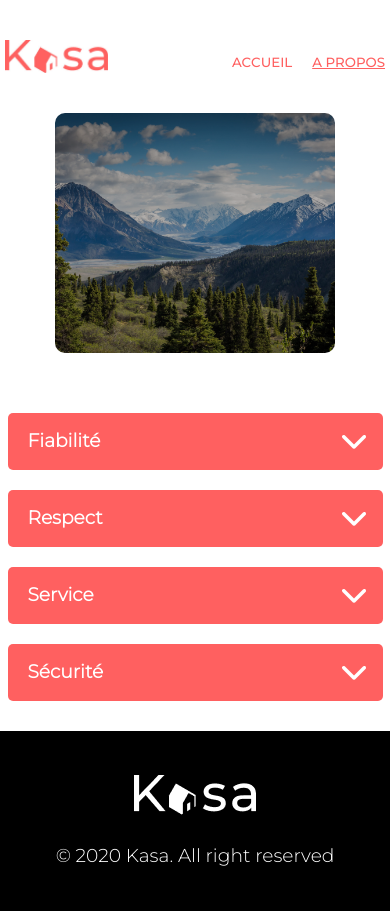
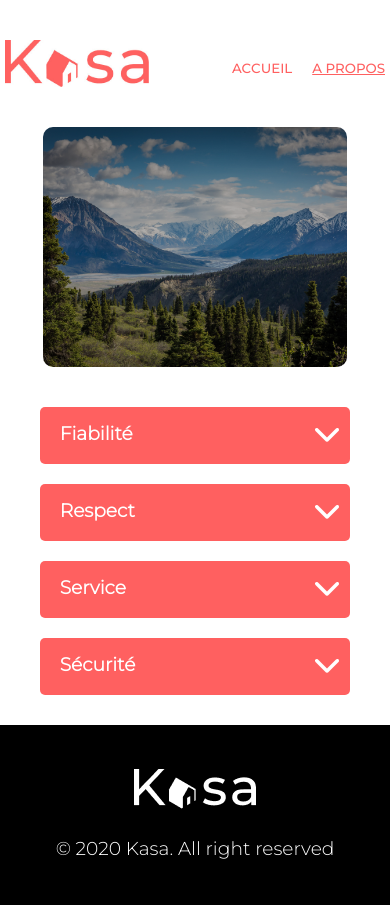
Before and after one commit to EmmaBroudic/projet6, a React (Create React App) app: page /a-propos in a window 390 px wide. Built offline with nearby package versions, Linux system fonts and the light colour scheme.

Commit message:
corrections css page à propos

```diff
--- a/src/components/Header/header.css
+++ b/src/components/Header/header.css
@@ -198,8 +198,8 @@
 
  .header-logo {
     padding-top: 20px;
-    max-width: 27%;
-    height: 27%;
+    max-width: 38%;
+    height: 38%;
   }
 
   nav {
--- a/src/components/Image-deux-top/image-deux-top.css
+++ b/src/components/Image-deux-top/image-deux-top.css
@@ -18,12 +18,12 @@
   }
 }
 
-@media screen and (max-width: 767px) {
+@media screen and (min-width: 600px) and (max-width: 768px) {
   .image-deux-top {
     display: flex;
     flex-direction: column;
     align-items: center;
-    margin-bottom: 40px;
+    margin-bottom: 20px;
     width: 100%;
   }
 
@@ -31,9 +31,29 @@
     position: relative;
     filter: brightness(70%);
     object-fit: cover;
-    width: 85%;
+    width: 90%;
     height: 240px;
     border-radius: 10px;
     z-index: 0;
   }
 }
+
+@media screen and (max-width: 599px) {
+  .image-deux-top {
+    display: flex;
+    flex-direction: column;
+    align-items: center;
+    margin-bottom: 20px;
+    width: 100%;
+  }
+
+  .img-deux-top {
+    position: relative;
+    filter: brightness(70%);
+    object-fit: cover;
+    width: 92%;
+    height: 240px;
+    border-radius: 10px;
+    z-index: 0;
+  }
+}
--- a/src/components/Image-top/image-top.css
+++ b/src/components/Image-top/image-top.css
@@ -70,7 +70,7 @@ h1 {
     flex-direction: column;
     align-items: center;
     margin-bottom: 20px;
-    width: 375px;
+    width: 100%;
   }
 
   .img-top {
--- a/src/components/Informations/informations.css
+++ b/src/components/Informations/informations.css
@@ -55,11 +55,11 @@
         display: flex;
         flex-direction: column;
         justify-content: center;
-        width: 335px;
+        width: 82%;
     }
 
     .infos-titre {
-        width: 335px;
+        width: 85%;
         position: static;
         font-family: MontserratLight;
         color: white;
@@ -67,7 +67,7 @@
     }
 
     .infos-text {
-        width: 335px;
+        width: 85%;
         position: relative;
         font-family: MontserratLight;
         font-size: 14pt;
```
